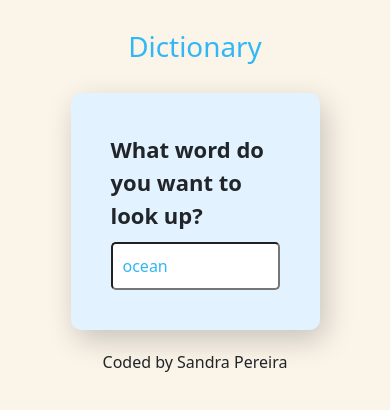
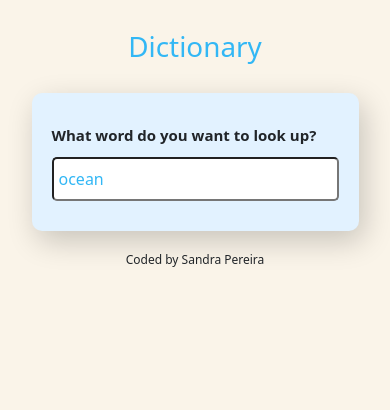
Before and after one commit to sandrambsp/dictionary-app, a React (Create React App) app: page / in a window 390 px wide. Shown: the top 410 px of the page. Built offline with nearby package versions, Linux system fonts and the light colour scheme; no server answers.

Commit message:
made it responsive

```diff
--- a/src/App.css
+++ b/src/App.css
@@ -1,7 +1,7 @@
 .App {
   display: block;
   margin: 0 auto;
-  width: 70%;
+  width: 80%;
 }
 .App h1 {
   margin: 30px 0;
@@ -11,3 +11,12 @@
   font-size: 16px;
   margin: 20px 0;
 }
+
+@media (max-width: 576px) {
+  .App {
+    width: 90%;
+  }
+  .App footer {
+    font-size: 12px;
+  }
+}
--- a/src/Dictionary.css
+++ b/src/Dictionary.css
@@ -18,3 +18,17 @@
   margin-bottom: 20px;
   box-shadow: 5px 10px 30px rgba(0, 0, 0, 0.2);
 }
+
+@media (max-width: 576px) {
+  .Dictionary label {
+    font-size: 15px;
+  }
+
+  .Dictionary input {
+    padding: 8px 5px;
+  }
+
+  .Dictionary section {
+    padding: 30px 20px;
+  }
+}
--- a/src/Meaning.css
+++ b/src/Meaning.css
@@ -2,6 +2,9 @@
   font-size: 24px;
   font-weight: bold;
   line-height: 1.5;
+}
+.Meaning .definition {
+  font-size: 16px;
 }
 .Meaning .example {
   font-size: 15px;
@@ -9,3 +12,15 @@
   font-style: italic;
   margin-top: 5px;
 }
+
+@media (max-width: 576px) {
+  .Meaning h3 {
+    font-size: 20px;
+  }
+  .Meaning .definition {
+    font-size: 14px;
+  }
+  .Meaning .example {
+    font-size: 13px;
+  }
+}
--- a/src/Results.css
+++ b/src/Results.css
@@ -4,3 +4,9 @@
   line-height: 1.5;
   margin-left: 10px;
 }
+
+@media (max-width: 576px) {
+  .Results h2 {
+    font-size: 24px;
+  }
+}
--- a/src/Synonyms.css
+++ b/src/Synonyms.css
@@ -7,3 +7,9 @@
   padding-right: 15px;
   font-size: 14px;
 }
+
+@media (max-width: 576px) {
+  .Synonyms li {
+    font-size: 13px;
+  }
+}
```
